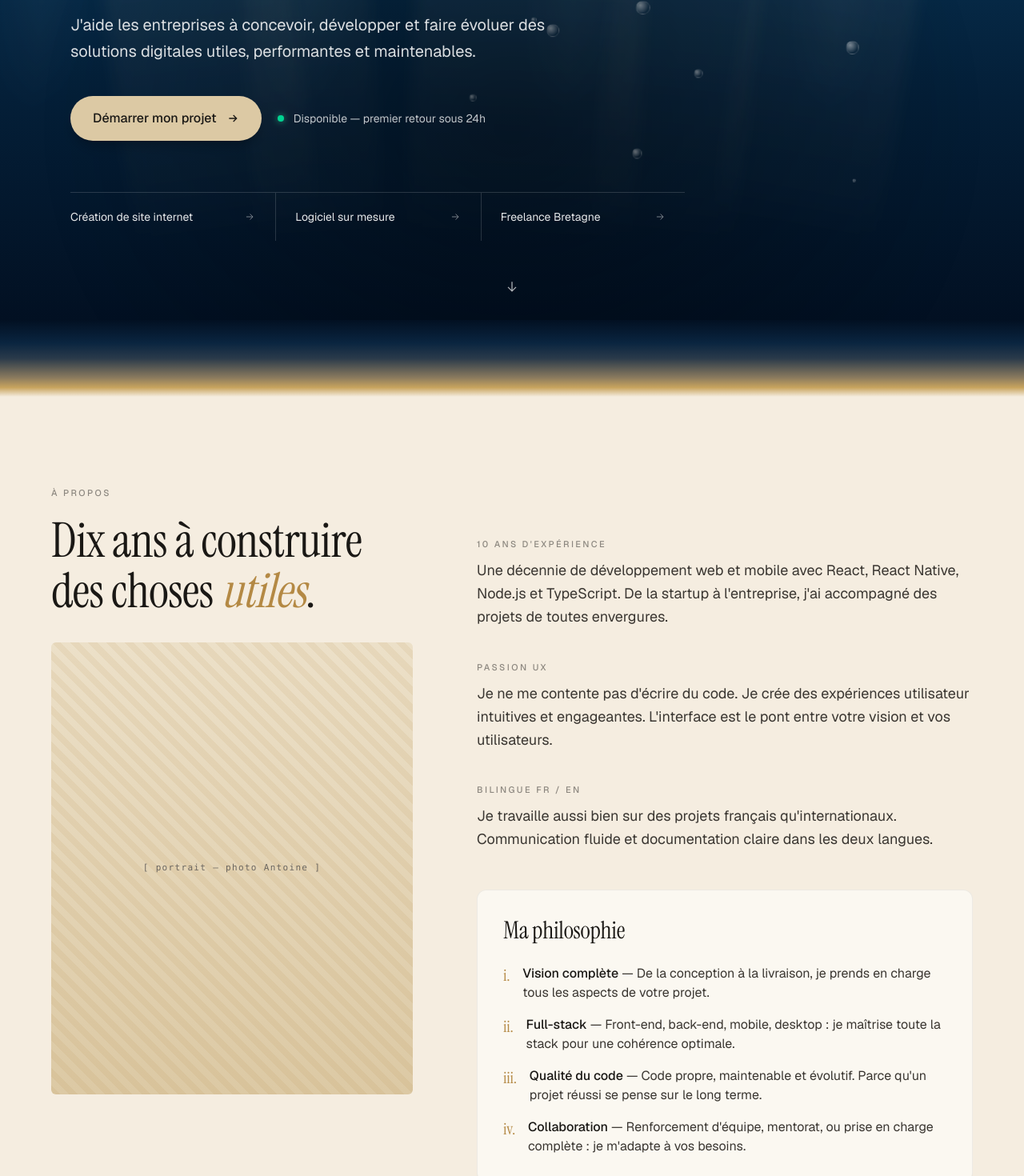
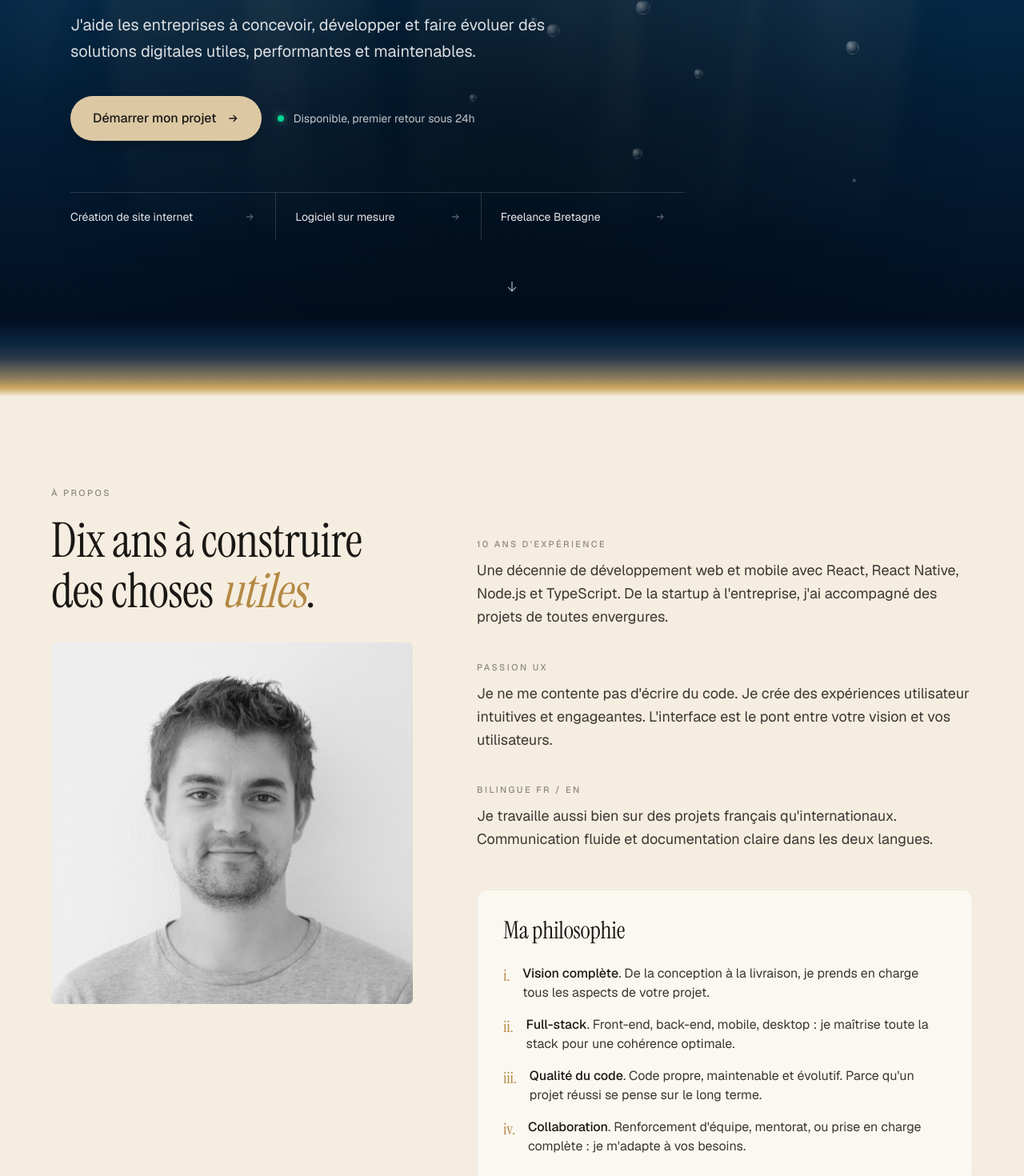
Before and after one commit to antoine-souesme/website, a Next.js app: page / in a window 1280 px wide. Shown: the part 400-1870 px from the top of the page at 80% size. Built offline with nearby package versions, Linux system fonts and the light colour scheme; no server answers.

Commit message:
Fixed tirets et ajout photo

```diff
--- a/app/components/About.tsx
+++ b/app/components/About.tsx
@@ -1,3 +1,5 @@
+import Image from "next/image";
+
 const About = () => {
   return (
     <section id="about" className="py-28 px-6 bg-sand-100">
@@ -9,8 +11,15 @@
               Dix ans à construire des choses{" "}
               <span className="serif-em">utiles</span>.
             </h2>
-            <div className="placeholder rounded-md aspect-[4/5] grid place-items-center">
-              <span>[ portrait — photo Antoine ]</span>
+            <div className="relative aspect-square rounded-md overflow-hidden bg-sand-200">
+              <Image
+                src="/images/pp_square.png"
+                alt="Portrait d'Antoine Souesme"
+                fill
+                sizes="(min-width: 1024px) 40vw, 100vw"
+                className="object-cover"
+                priority
+              />
             </div>
           </div>
 
@@ -53,8 +62,8 @@
                   <p>
                     <strong className="text-ink-900 font-medium">
                       Vision complète
-                    </strong>{" "}
-                    — De la conception à la livraison, je prends en charge tous
+                    </strong>
+                    . De la conception à la livraison, je prends en charge tous
                     les aspects de votre projet.
                   </p>
                 </li>
@@ -65,8 +74,8 @@
                   <p>
                     <strong className="text-ink-900 font-medium">
                       Full-stack
-                    </strong>{" "}
-                    — Front-end, back-end, mobile, desktop : je maîtrise toute
+                    </strong>
+                    . Front-end, back-end, mobile, desktop : je maîtrise toute
                     la stack pour une cohérence optimale.
                   </p>
                 </li>
@@ -77,8 +86,8 @@
                   <p>
                     <strong className="text-ink-900 font-medium">
                       Qualité du code
-                    </strong>{" "}
-                    — Code propre, maintenable et évolutif. Parce qu&apos;un
+                    </strong>
+                    . Code propre, maintenable et évolutif. Parce qu&apos;un
                     projet réussi se pense sur le long terme.
                   </p>
                 </li>
@@ -89,8 +98,8 @@
                   <p>
                     <strong className="text-ink-900 font-medium">
                       Collaboration
-                    </strong>{" "}
-                    — Renforcement d&apos;équipe, mentorat, ou prise en charge
+                    </strong>
+                    . Renforcement d&apos;équipe, mentorat, ou prise en charge
                     complète : je m&apos;adapte à vos besoins.
                   </p>
                 </li>
--- a/app/components/Contact.tsx
+++ b/app/components/Contact.tsx
@@ -81,7 +81,7 @@
             <div className="mt-10 space-y-5">
               <div className="flex items-center gap-3 text-sand-100/85">
                 <span className="w-2 h-2 rounded-full bg-emerald-400 shadow-[0_0_8px_rgba(52,211,153,0.7)]" />
-                <span>Actuellement disponible — réponse sous 24h.</span>
+                <span>Actuellement disponible, réponse sous 24h.</span>
               </div>
 
               <a
--- a/app/components/Hero.tsx
+++ b/app/components/Hero.tsx
@@ -58,7 +58,7 @@
 
       <div className="relative z-10 max-w-6xl mx-auto px-6 pt-40 pb-24 min-h-screen flex flex-col justify-center">
         <p className="eyebrow text-sand-300 mb-6">
-          Développeur freelance — Centre Bretagne
+          Développeur freelance · Centre Bretagne
         </p>
 
         <h1 className="font-display text-5xl md:text-7xl lg:text-[5.5rem] leading-[1.02] tracking-tight max-w-5xl">
@@ -92,7 +92,7 @@
           </Link>
           <div className="text-sm text-white/75 flex items-center gap-3">
             <span className="w-2 h-2 rounded-full bg-emerald-400 shadow-[0_0_8px_rgba(52,211,153,0.7)]" />
-            Disponible — premier retour sous 24h
+            Disponible, premier retour sous 24h
           </div>
         </div>
 
--- a/app/components/SeoServicePage.tsx
+++ b/app/components/SeoServicePage.tsx
@@ -43,7 +43,7 @@
           <div className="mt-10 flex flex-wrap gap-2">
             <span className="inline-flex items-center gap-2 px-4 py-2 rounded-full border border-ink-900/15 text-sm text-ink-700">
               <span className="w-1.5 h-1.5 rounded-full bg-sand-400" />
-              Expertise — {primaryKeyword}
+              Expertise : {primaryKeyword}
             </span>
             {secondaryKeywords.map((keyword) => (
               <span
```
Also changed, not shown: public/images/pp_square.png (added).
